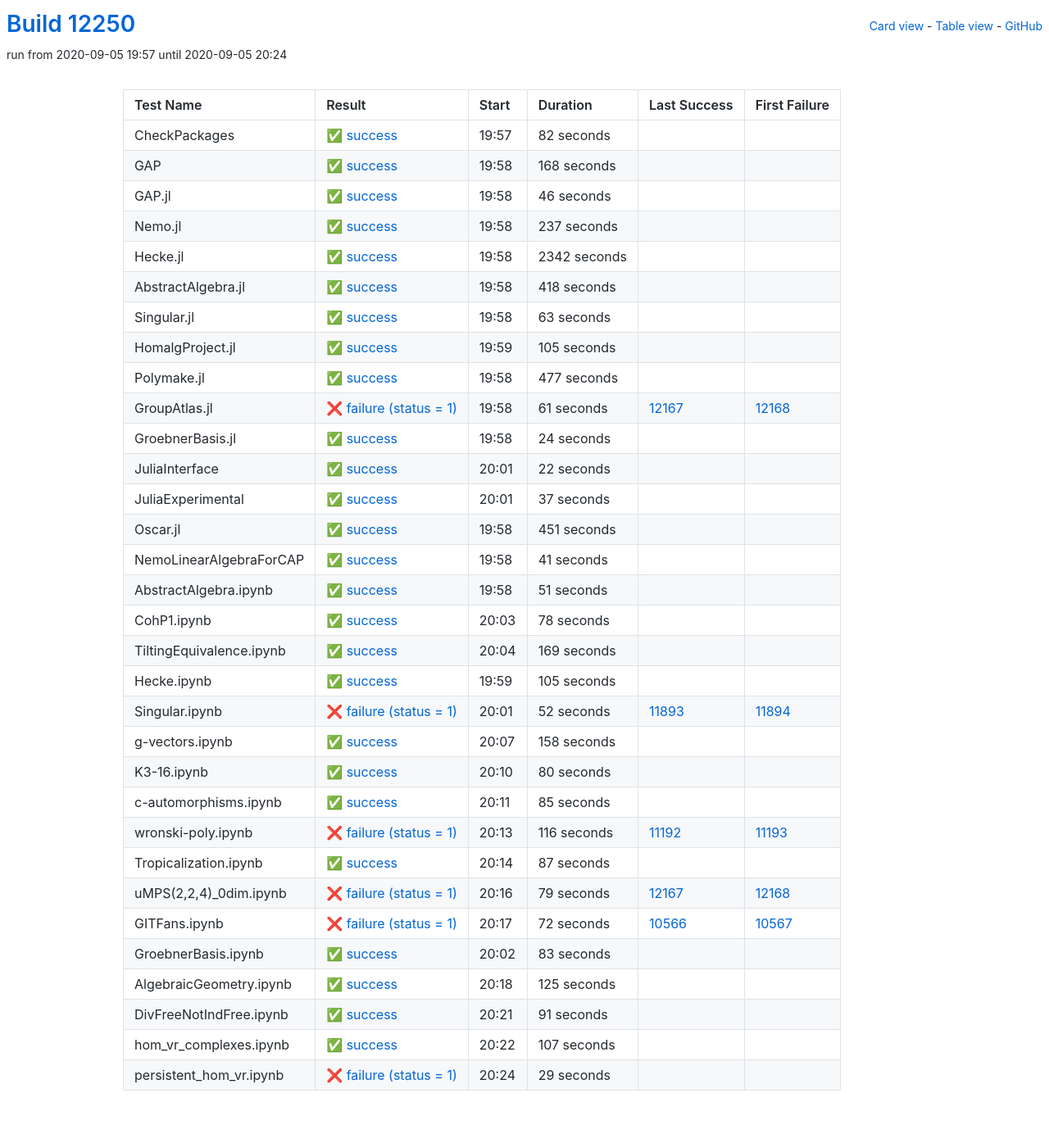
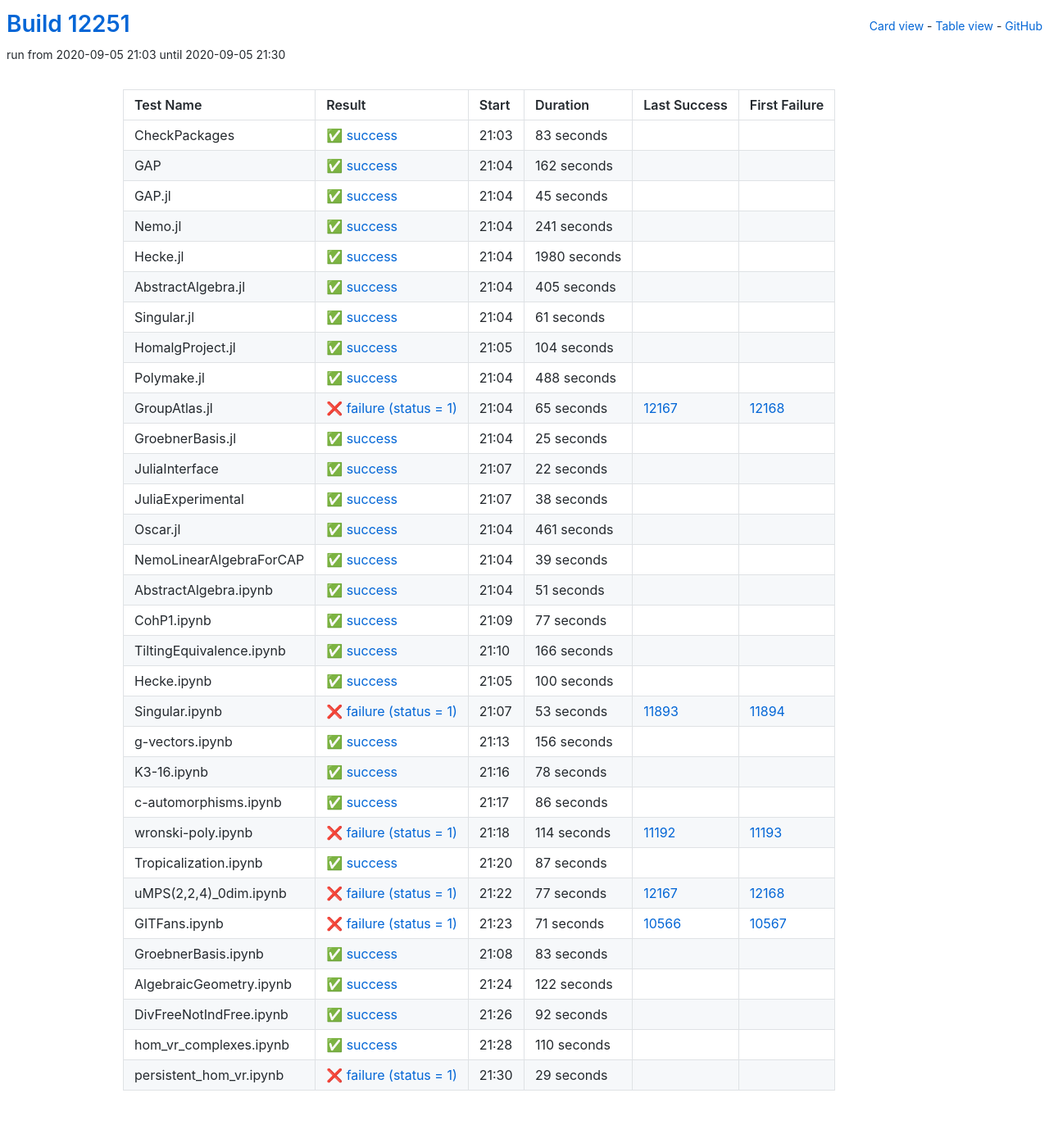
Before and after one commit to oscar-system/oscar-ci-status, a Jekyll site: the page built from table.html, in a window 1280 px wide. Shown: the whole page at 82% size. Built offline with Jekyll 4.4.1, drawn with Linux system fonts in a browser that asks for light colours.

Commit message:
Build #12251

```diff
--- a/_data/ci.yml
+++ b/_data/ci.yml
@@ -1,6 +1,6 @@
 ---
-build: 12250
-build_url: https://oscarci.mathematik.uni-kl.de/job/oscar/12250/
+build: 12251
+build_url: https://oscarci.mathematik.uni-kl.de/job/oscar/12251/
 job: oscar
 organization: oscar-system
 repo: oscar-ci-status
@@ -8,140 +8,140 @@
 tests:
 - name: CheckPackages
   id: checkpackages
-  log: https://oscarci.mathematik.uni-kl.de/job/oscar/12250/artifact/logs/build-12250/CheckPackages.log
-  start: 2020-09-05 19:57
+  log: https://oscarci.mathematik.uni-kl.de/job/oscar/12251/artifact/logs/build-12251/CheckPackages.log
+  start: 2020-09-05 21:03
   success: true
   exitcode: 0
   status: success
-  duration: 82
+  duration: 83
   last_success: false
   last_success_url:
   first_failure: false
   first_failure_url:
 - name: GAP
   id: gap
-  log: https://oscarci.mathematik.uni-kl.de/job/oscar/12250/artifact/logs/build-12250/GAP.log
-  start: 2020-09-05 19:58
+  log: https://oscarci.mathematik.uni-kl.de/job/oscar/12251/artifact/logs/build-12251/GAP.log
+  start: 2020-09-05 21:04
   success: true
   exitcode: 0
   status: success
-  duration: 168
+  duration: 162
   last_success: false
   last_success_url:
   first_failure: false
   first_failure_url:
 - name: GAP.jl
   id: gap-jl
-  log: https://oscarci.mathematik.uni-kl.de/job/oscar/12250/artifact/logs/build-12250/GAP.jl.log
-  start: 2020-09-05 19:58
+  log: https://oscarci.mathematik.uni-kl.de/job/oscar/12251/artifact/logs/build-12251/GAP.jl.log
+  start: 2020-09-05 21:04
   success: true
   exitcode: 0
   status: success
-  duration: 46
+  duration: 45
   last_success: false
   last_success_url:
   first_failure: false
   first_failure_url:
 - name: Nemo.jl
   id: nemo-jl
-  log: https://oscarci.mathematik.uni-kl.de/job/oscar/12250/artifact/logs/build-12250/Nemo.jl.log
-  start: 2020-09-05 19:58
+  log: https://oscarci.mathematik.uni-kl.de/job/oscar/12251/artifact/logs/build-12251/Nemo.jl.log
+  start: 2020-09-05 21:04
   success: true
   exitcode: 0
   status: success
-  duration: 237
+  duration: 241
   last_success: false
   last_success_url:
   first_failure: false
   first_failure_url:
 - name: Hecke.jl
   id: hecke-jl
-  log: https://oscarci.mathematik.uni-kl.de/job/oscar/12250/artifact/logs/build-12250/Hecke.jl.log
-  start: 2020-09-05 19:58
+  log: https://oscarci.mathematik.uni-kl.de/job/oscar/12251/artifact/logs/build-12251/Hecke.jl.log
+  start: 2020-09-05 21:04
   success: true
   exitcode: 0
   status: success
-  duration: 2342
+  duration: 1980
   last_success: false
   last_success_url:
   first_failure: false
   first_failure_url:
 - name: AbstractAlgebra.jl
   id: abstractalgebra-jl
-  log: https://oscarci.mathematik.uni-kl.de/job/oscar/12250/artifact/logs/build-12250/AbstractAlgebra.jl.log
-  start: 2020-09-05 19:58
+  log: https://oscarci.mathematik.uni-kl.de/job/oscar/12251/artifact/logs/build-12251/AbstractAlgebra.jl.log
+  start: 2020-09-05 21:04
   success: true
   exitcode: 0
   status: success
-  duration: 418
+  duration: 405
   last_success: false
   last_success_url:
   first_failure: false
   first_failure_url:
 - name: Singular.jl
   id: singular-jl
-  log: https://oscarci.mathematik.uni-kl.de/job/oscar/12250/artifact/logs/build-12250/Singular.jl.log
-  start: 2020-09-05 19:58
+  log: https://oscarci.mathematik.uni-kl.de/job/oscar/12251/artifact/logs/build-12251/Singular.jl.log
+  start: 2020-09-05 21:04
   success: true
   exitcode: 0
   status: success
-  duration: 63
+  duration: 61
   last_success: false
   last_success_url:
   first_failure: false
   first_failure_url:
 - name: HomalgProject.jl
   id: homalgproject-jl
-  log: https://oscarci.mathematik.uni-kl.de/job/oscar/12250/artifact/logs/build-12250/HomalgProject.jl.log
-  start: 2020-09-05 19:59
+  log: https://oscarci.mathematik.uni-kl.de/job/oscar/12251/artifact/logs/build-12251/HomalgProject.jl.log
+  start: 2020-09-05 21:05
   success: true
   exitcode: 0
   status: success
-  duration: 105
+  duration: 104
   last_success: false
   last_success_url:
   first_failure: false
   first_failure_url:
 - name: Polymake.jl
   id: polymake-jl
-  log: https://oscarci.mathematik.uni-kl.de/job/oscar/12250/artifact/logs/build-12250/Polymake.jl.log
-  start: 2020-09-05 19:58
+  log: https://oscarci.mathematik.uni-kl.de/job/oscar/12251/artifact/logs/build-12251/Polymake.jl.log
+  start: 2020-09-05 21:04
   success: true
   exitcode: 0
   status: success
-  duration: 477
+  duration: 488
   last_success: false
   last_success_url:
   first_failure: false
   first_failure_url:
 - name: GroupAtlas.jl
   id: groupatlas-jl
-  log: https://oscarci.mathematik.uni-kl.de/job/oscar/12250/artifact/logs/build-12250/GroupAtlas.jl.log
-  start: 2020-09-05 19:58
+  log: https://oscarci.mathematik.uni-kl.de/job/oscar/12251/artifact/logs/build-12251/GroupAtlas.jl.log
+  start: 2020-09-05 21:04
   success: false
   exitcode: 1
   status: failure
-  duration: 61
+  duration: 65
   last_success: 12167
   last_success_url: https://oscarci.mathematik.uni-kl.de/job/oscar/12167/
   first_failure: 12168
   first_failure_url: https://oscarci.mathematik.uni-kl.de/job/oscar/12168/
 - name: GroebnerBasis.jl
   id: groebnerbasis-jl
-  log: https://oscarci.mathematik.uni-kl.de/job/oscar/12250/artifact/logs/build-12250/GroebnerBasis.jl.log
-  start: 2020-09-05 19:58
+  log: https://oscarci.mathematik.uni-kl.de/job/oscar/12251/artifact/logs/build-12251/GroebnerBasis.jl.log
+  start: 2020-09-05 21:04
   success: true
   exitcode: 0
   status: success
-  duration: 24
+  duration: 25
   last_success: false
   last_success_url:
   first_failure: false
   first_failure_url:
 - name: JuliaInterface
   id: juliainterface
-  log: https://oscarci.mathematik.uni-kl.de/job/oscar/12250/artifact/logs/build-12250/JuliaInterface.log
-  start: 2020-09-05 20:01
+  log: https://oscarci.mathematik.uni-kl.de/job/oscar/12251/artifact/logs/build-12251/JuliaInterface.log
+  start: 2020-09-05 21:07
   success: true
   exitcode: 0
   status: success
@@ -152,44 +152,44 @@
   first_failure_url:
 - name: JuliaExperimental
   id: juliaexperimental
-  log: https://oscarci.mathematik.uni-kl.de/job/oscar/12250/artifact/logs/build-12250/JuliaExperimental.log
-  start: 2020-09-05 20:01
+  log: https://oscarci.mathematik.uni-kl.de/job/oscar/12251/artifact/logs/build-12251/JuliaExperimental.log
+  start: 2020-09-05 21:07
   success: true
   exitcode: 0
   status: success
-  duration: 37
+  duration: 38
   last_success: false
   last_success_url:
   first_failure: false
   first_failure_url:
 - name: Oscar.jl
   id: oscar-jl
-  log: https://oscarci.mathematik.uni-kl.de/job/oscar/12250/artifact/logs/build-12250/Oscar.jl.log
-  start: 2020-09-05 19:58
+  log: https://oscarci.mathematik.uni-kl.de/job/oscar/12251/artifact/logs/build-12251/Oscar.jl.log
+  start: 2020-09-05 21:04
   success: true
   exitcode: 0
   status: success
-  duration: 451
+  duration: 461
   last_success: false
   last_success_url:
   first_failure: false
   first_failure_url:
 - name: NemoLinearAlgebraForCAP
   id: nemolinearalgebraforcap
-  log: https://oscarci.mathematik.uni-kl.de/job/oscar/12250/artifact/logs/build-12250/NemoLinearAlgebraForCAP.log
-  start: 2020-09-05 19:58
+  log: https://oscarci.mathematik.uni-kl.de/job/oscar/12251/artifact/logs/build-12251/NemoLinearAlgebraForCAP.log
+  start: 2020-09-05 21:04
   success: true
   exitcode: 0
   status: success
-  duration: 41
+  duration: 39
   last_success: false
   last_success_url:
   first_failure: false
   first_failure_url:
 - name: AbstractAlgebra.ipynb
   id: abstractalgebra-ipynb
-  log: https://oscarci.mathematik.uni-kl.de/job/oscar/12250/artifact/logs/build-12250/AbstractAlgebra.ipynb.log
-  start: 2020-09-05 19:58
+  log: https://oscarci.mathematik.uni-kl.de/job/oscar/12251/artifact/logs/build-12251/AbstractAlgebra.ipynb.log
+  start: 2020-09-05 21:04
   success: true
   exitcode: 0
   status: success
@@ -200,8 +200,68 @@
   first_failure_url:
 - name: CohP1.ipynb
   id: cohp1-ipynb
-  log: https://oscarci.mathematik.uni-kl.de/job/oscar/12250/artifact/logs/build-12250/CohP1.ipynb.log
-  start: 2020-09-05 20:03
+  log: https://oscarci.mathematik.uni-kl.de/job/oscar/12251/artifact/logs/build-12251/CohP1.ipynb.log
+  start: 2020-09-05 21:09
+  success: true
+  exitcode: 0
+  status: success
+  duration: 77
+  last_success: false
+  last_success_url:
+  first_failure: false
+  first_failure_url:
+- name: TiltingEquivalence.ipynb
+  id: tiltingequivalence-ipynb
+  log: https://oscarci.mathematik.uni-kl.de/job/oscar/12251/artifact/logs/build-12251/TiltingEquivalence.ipynb.log
+  start: 2020-09-05 21:10
+  success: true
+  exitcode: 0
+  status: success
+  duration: 166
+  last_success: false
+  last_success_url:
+  first_failure: false
+  first_failure_url:
+- name: Hecke.ipynb
+  id: hecke-ipynb
+  log: https://oscarci.mathematik.uni-kl.de/job/oscar/12251/artifact/logs/build-12251/Hecke.ipynb.log
+  start: 2020-09-05 21:05
+  success: true
+  exitcode: 0
+  status: success
+  duration: 100
+  last_success: false
+  last_success_url:
+  first_failure: false
+  first_failure_url:
+- name: Singular.ipynb
+  id: singular-ipynb
+  log: https://oscarci.mathematik.uni-kl.de/job/oscar/12251/artifact/logs/build-12251/Singular.ipynb.log
+  start: 2020-09-05 21:07
+  success: false
+  exitcode: 1
+  status: failure
+  duration: 53
+  last_success: 11893
+  last_success_url: https://oscarci.mathematik.uni-kl.de/job/oscar/11893/
+  first_failure: 11894
+  first_failure_url: https://oscarci.mathematik.uni-kl.de/job/oscar/11894/
+- name: g-vectors.ipynb
+  id: g-vectors-ipynb
+  log: https://oscarci.mathematik.uni-kl.de/job/oscar/12251/artifact/logs/build-12251/g-vectors.ipynb.log
+  start: 2020-09-05 21:13
+  success: true
+  exitcode: 0
+  status: success
+  duration: 156
+  last_success: false
+  last_success_url:
+  first_failure: false
+  first_failure_url:
+- name: K3-16.ipynb
+  id: k3-16-ipynb
+  log: https://oscarci.mathematik.uni-kl.de/job/oscar/12251/artifact/logs/build-12251/K3-16.ipynb.log
+  start: 2020-09-05 21:16
   success: true
   exitcode: 0
   status: success
@@ -210,94 +270,34 @@
   last_success_url:
   first_failure: false
   first_failure_url:
-- name: TiltingEquivalence.ipynb
-  id: tiltingequivalence-ipynb
-  log: https://oscarci.mathematik.uni-kl.de/job/oscar/12250/artifact/logs/build-12250/TiltingEquivalence.ipynb.log
-  start: 2020-09-05 20:04
+- name: c-automorphisms.ipynb
+  id: c-automorphisms-ipynb
+  log: https://oscarci.mathematik.uni-kl.de/job/oscar/12251/artifact/logs/build-12251/c-automorphisms.ipynb.log
+  start: 2020-09-05 21:17
   success: true
   exitcode: 0
   status: success
-  duration: 169
-  last_success: false
-  last_success_url:
-  first_failure: false
-  first_failure_url:
-- name: Hecke.ipynb
-  id: hecke-ipynb
-  log: https://oscarci.mathematik.uni-kl.de/job/oscar/12250/artifact/logs/build-12250/Hecke.ipynb.log
-  start: 2020-09-05 19:59
-  success: true
-  exitcode: 0
-  status: success
-  duration: 105
-  last_success: false
-  last_success_url:
-  first_failure: false
-  first_failure_url:
-- name: Singular.ipynb
-  id: singular-ipynb
-  log: https://oscarci.mathematik.uni-kl.de/job/oscar/12250/artifact/logs/build-12250/Singular.ipynb.log
-  start: 2020-09-05 20:01
-  success: false
-  exitcode: 1
-  status: failure
-  duration: 52
-  last_success: 11893
-  last_success_url: https://oscarci.mathematik.uni-kl.de/job/oscar/11893/
-  first_failure: 11894
-  first_failure_url: https://oscarci.mathematik.uni-kl.de/job/oscar/11894/
-- name: g-vectors.ipynb
-  id: g-vectors-ipynb
-  log: https://oscarci.mathematik.uni-kl.de/job/oscar/12250/artifact/logs/build-12250/g-vectors.ipynb.log
-  start: 2020-09-05 20:07
-  success: true
-  exitcode: 0
-  status: success
-  duration: 158
-  last_success: false
-  last_success_url:
-  first_failure: false
-  first_failure_url:
-- name: K3-16.ipynb
-  id: k3-16-ipynb
-  log: https://oscarci.mathematik.uni-kl.de/job/oscar/12250/artifact/logs/build-12250/K3-16.ipynb.log
-  start: 2020-09-05 20:10
-  success: true
-  exitcode: 0
-  status: success
-  duration: 80
-  last_success: false
-  last_success_url:
-  first_failure: false
-  first_failure_url:
-- name: c-automorphisms.ipynb
-  id: c-automorphisms-ipynb
-  log: https://oscarci.mathematik.uni-kl.de/job/oscar/12250/artifact/logs/build-12250/c-automorphisms.ipynb.log
-  start: 2020-09-05 20:11
-  success: true
-  exitcode: 0
-  status: success
-  duration: 85
+  duration: 86
   last_success: false
   last_success_url:
   first_failure: false
   first_failure_url:
 - name: wronski-poly.ipynb
   id: wronski-poly-ipynb
-  log: https://oscarci.mathematik.uni-kl.de/job/oscar/12250/artifact/logs/build-12250/wronski-poly.ipynb.log
-  start: 2020-09-05 20:13
+  log: https://oscarci.mathematik.uni-kl.de/job/oscar/12251/artifact/logs/build-12251/wronski-poly.ipynb.log
+  start: 2020-09-05 21:18
   success: false
   exitcode: 1
   status: failure
-  duration: 116
+  duration: 114
   last_success: 11192
   last_success_url: https://oscarci.mathematik.uni-kl.de/job/oscar/11192/
   first_failure: 11193
   first_failure_url: https://oscarci.mathematik.uni-kl.de/job/oscar/11193/
 - name: Tropicalization.ipynb
   id: tropicalization-ipynb
-  log: https://oscarci.mathematik.uni-kl.de/job/oscar/12250/artifact/logs/build-12250/Tropicalization.ipynb.log
-  start: 2020-09-05 20:14
+  log: https://oscarci.mathematik.uni-kl.de/job/oscar/12251/artifact/logs/build-12251/Tropicalization.ipynb.log
+  start: 2020-09-05 21:20
   success: true
   exitcode: 0
   status: success
@@ -308,32 +308,32 @@
   first_failure_url:
 - name: uMPS(2,2,4)_0dim.ipynb
   id: umps-2-2-4-0dim-ipynb
-  log: https://oscarci.mathematik.uni-kl.de/job/oscar/12250/artifact/logs/build-12250/uMPS-2-2-4-_0dim.ipynb.log
-  start: 2020-09-05 20:16
+  log: https://oscarci.mathematik.uni-kl.de/job/oscar/12251/artifact/logs/build-12251/uMPS-2-2-4-_0dim.ipynb.log
+  start: 2020-09-05 21:22
   success: false
   exitcode: 1
   status: failure
-  duration: 79
+  duration: 77
   last_success: 12167
   last_success_url: https://oscarci.mathematik.uni-kl.de/job/oscar/12167/
   first_failure: 12168
   first_failure_url: https://oscarci.mathematik.uni-kl.de/job/oscar/12168/
 - name: GITFans.ipynb
   id: gitfans-ipynb
-  log: https://oscarci.mathematik.uni-kl.de/job/oscar/12250/artifact/logs/build-12250/GITFans.ipynb.log
-  start: 2020-09-05 20:17
+  log: https://oscarci.mathematik.uni-kl.de/job/oscar/12251/artifact/logs/build-12251/GITFans.ipynb.log
+  start: 2020-09-05 21:23
   success: false
   exitcode: 1
   status: failure
-  duration: 72
+  duration: 71
   last_success: 10566
   last_success_url: https://oscarci.mathematik.uni-kl.de/job/oscar/10566/
   first_failure: 10567
   first_failure_url: https://oscarci.mathematik.uni-kl.de/job/oscar/10567/
 - name: GroebnerBasis.ipynb
   id: groebnerbasis-ipynb
-  log: https://oscarci.mathematik.uni-kl.de/job/oscar/12250/artifact/logs/build-12250/GroebnerBasis.ipynb.log
-  start: 2020-09-05 20:02
+  log: https://oscarci.mathematik.uni-kl.de/job/oscar/12251/artifact/logs/build-12251/GroebnerBasis.ipynb.log
+  start: 2020-09-05 21:08
   success: true
   exitcode: 0
   status: success
@@ -344,44 +344,44 @@
   first_failure_url:
 - name: AlgebraicGeometry.ipynb
   id: algebraicgeometry-ipynb
-  log: https://oscarci.mathematik.uni-kl.de/job/oscar/12250/artifact/logs/build-12250/AlgebraicGeometry.ipynb.log
-  start: 2020-09-05 20:18
+  log: https://oscarci.mathematik.uni-kl.de/job/oscar/12251/artifact/logs/build-12251/AlgebraicGeometry.ipynb.log
+  start: 2020-09-05 21:24
   success: true
   exitcode: 0
   status: success
-  duration: 125
+  duration: 122
   last_success: false
   last_success_url:
   first_failure: false
   first_failure_url:
 - name: DivFreeNotIndFree.ipynb
   id: divfreenotindfree-ipynb
-  log: https://oscarci.mathematik.uni-kl.de/job/oscar/12250/artifact/logs/build-12250/DivFreeNotIndFree.ipynb.log
-  start: 2020-09-05 20:21
+  log: https://oscarci.mathematik.uni-kl.de/job/oscar/12251/artifact/logs/build-12251/DivFreeNotIndFree.ipynb.log
+  start: 2020-09-05 21:26
   success: true
   exitcode: 0
   status: success
-  duration: 91
+  duration: 92
   last_success: false
   last_success_url:
   first_failure: false
   first_failure_url:
 - name: hom_vr_complexes.ipynb
   id: hom-vr-complexes-ipynb
-  log: https://oscarci.mathematik.uni-kl.de/job/oscar/12250/artifact/logs/build-12250/hom_vr_complexes.ipynb.log
-  start: 2020-09-05 20:22
+  log: https://oscarci.mathematik.uni-kl.de/job/oscar/12251/artifact/logs/build-12251/hom_vr_complexes.ipynb.log
+  start: 2020-09-05 21:28
   success: true
   exitcode: 0
   status: success
-  duration: 107
+  duration: 110
   last_success: false
   last_success_url:
   first_failure: false
   first_failure_url:
 - name: persistent_hom_vr.ipynb
   id: persistent-hom-vr-ipynb
-  log: https://oscarci.mathematik.uni-kl.de/job/oscar/12250/artifact/logs/build-12250/persistent_hom_vr.ipynb.log
-  start: 2020-09-05 20:24
+  log: https://oscarci.mathematik.uni-kl.de/job/oscar/12251/artifact/logs/build-12251/persistent_hom_vr.ipynb.log
+  start: 2020-09-05 21:30
   success: false
   exitcode: 1
   status: failure
```
Also changed, not shown: README.md.
